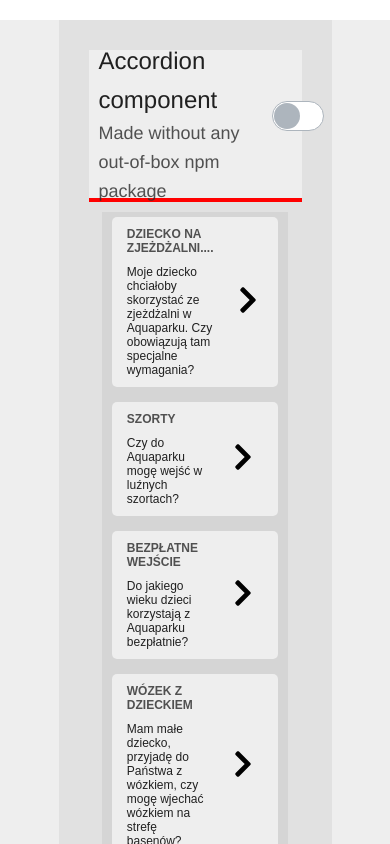
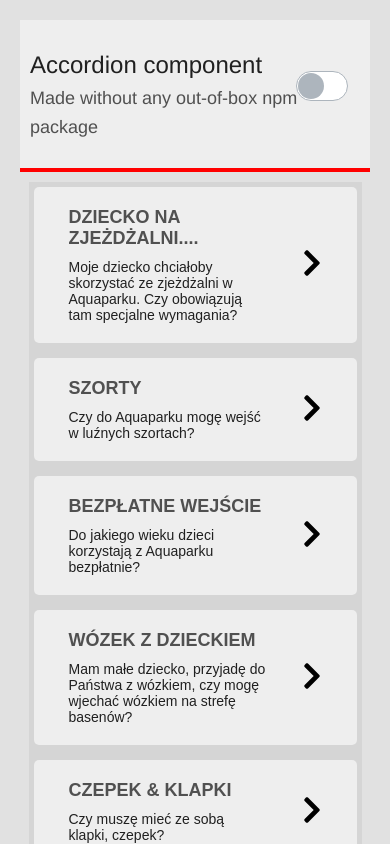
Before and after one commit to krzysztofplesniak/Accordion-React-project, a React (Create React App) app: page / in a window 390 px wide. Shown: the top 844 px of the page. Built offline with nearby package versions, Linux system fonts and the light colour scheme; data requests are answered from the project's data file.

Commit message:
Responsive width for mobile less 450px  and desktop less 700px

```diff
--- a/src/styles/base/_mediaqueries.scss
+++ b/src/styles/base/_mediaqueries.scss
@@ -1,5 +1,5 @@
-@media (max-width: 900px) {
-    .container {
+@media (min-width: $tablet-breakpoint) and (max-width: $desktop-breakpoint) {
+    .app-container {
         width: 85%;
         max-width: 50rem;
         margin: $xs-pm auto;
@@ -20,17 +20,29 @@
         &__button {
             padding: $xs-pm 0px;
         }
+
         &__info-text {
             font-size: $xs-fs;
         }
+
         &__text {
             font-size: $xs-fs;
         }
     }
+
+    .custom-switch {
+        padding-left: 2rem;
+    }
 }
 
-@media (max-width: 400px) {
-    .container {
+@media (min-width: $mobile-breakpoint) and (max-width: $tablet-breakpoint) {
+    .custom-switch {
+        padding-left: 1.5rem;
+    }
+}
+
+@media (max-width: $mobile-breakpoint) {
+    .app-container {
         width: 100%;
         max-width: 100vh;
         margin: 0px auto;
@@ -42,9 +54,21 @@
         }
     }
 
+    .accordion-container {
+        box-sizing: border-box;
+        width: 90%;
+        max-width: 45rem;
+        margin: 0 auto;
+        padding: 0 0.5rem;
+    }
+
     .header {
         margin: $xs-pm;
         padding: $xs-pm;
         height: 18vh;
     }
+
+    .custom-switch {
+        padding-left: 1rem;
+    }
 }
--- a/src/styles/base/_variables.scss
+++ b/src/styles/base/_variables.scss
@@ -46,4 +46,6 @@ $m-fw: 500;
 $l-fw: 900;
 
 // Breakpoints
-$desktop-breakpoint: 45rem;
+$desktop-breakpoint: 900px;
+$tablet-breakpoint: 700px;
+$mobile-breakpoint: 450px;
--- a/src/styles/components/_switchonoff.scss
+++ b/src/styles/components/_switchonoff.scss
@@ -1,4 +1,4 @@
-.custom-switch .custom-switch {
+.custom-switch {
     padding-left: 1rem;
 }
 
--- a/src/styles/styles.css
+++ b/src/styles/styles.css
@@ -1244,7 +1244,7 @@ body {
   max-height: 100%;
 }
 
-.custom-switch .custom-switch {
+.custom-switch {
   padding-left: 1rem;
 }
 
@@ -1272,14 +1272,14 @@ body {
           align-items: center;
 }
 
-@media (max-width: 900px) {
-  .container {
+@media (min-width: 700px) and (max-width: 900px) {
+  .app-container {
     width: 85%;
     max-width: 50rem;
     margin: 1rem auto;
     padding: 1rem;
   }
-  .container--accordion {
+  .app-container--accordion {
     width: 90%;
     max-width: 50rem;
     padding: 0 1rem;
@@ -1296,17 +1296,34 @@ body {
   .accordion__text {
     font-size: 1.2rem;
   }
+  .custom-switch {
+    padding-left: 2rem;
+  }
 }
 
-@media (max-width: 400px) {
-  .container {
+@media (min-width: 450px) and (max-width: 700px) {
+  .custom-switch {
+    padding-left: 1.5rem;
+  }
+}
+
+@media (max-width: 450px) {
+  .app-container {
     width: 100%;
     max-width: 100vh;
     margin: 0px auto;
     padding: 1rem;
   }
-  .container--accordion {
+  .app-container--accordion {
     width: 95%;
+    padding: 0 0.5rem;
+  }
+  .accordion-container {
+    -webkit-box-sizing: border-box;
+            box-sizing: border-box;
+    width: 90%;
+    max-width: 45rem;
+    margin: 0 auto;
     padding: 0 0.5rem;
   }
   .header {
@@ -1314,5 +1331,8 @@ body {
     padding: 1rem;
     height: 18vh;
   }
+  .custom-switch {
+    padding-left: 1rem;
+  }
 }
 /*# sourceMappingURL=styles.css.map */
```
Also changed, not shown: 1 other file (tests, documents, lock files or other folders).
